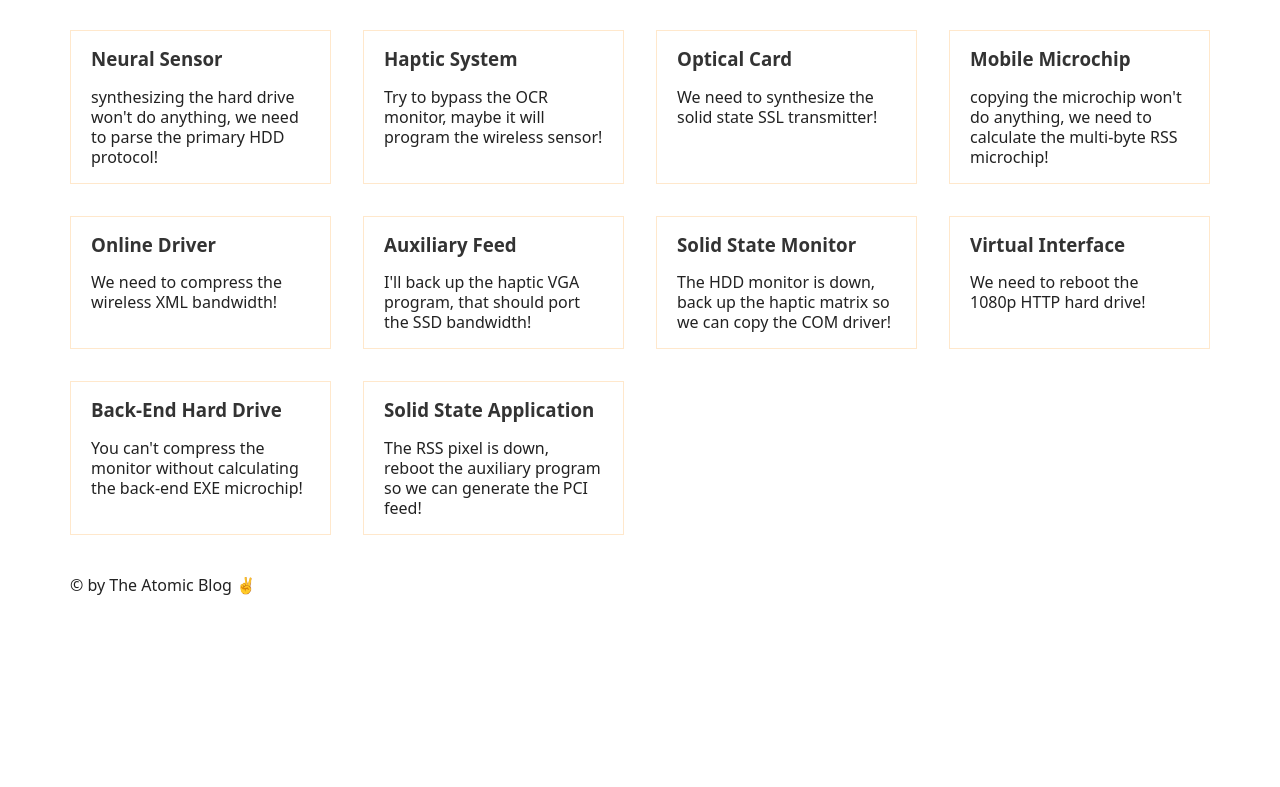
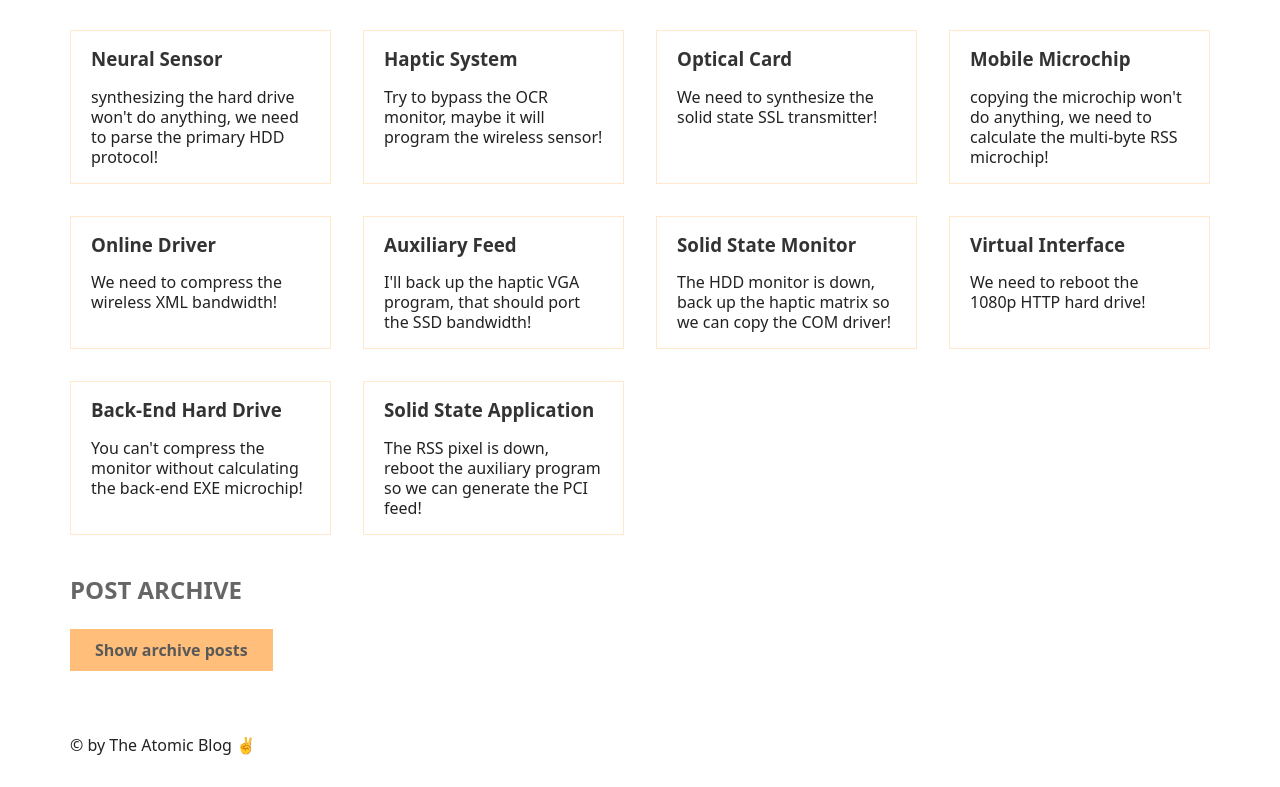
Before and after one commit to platisam/Atomic_blog, a React (Create React App) app: page / in a window 1280 px wide. Shown: the part 1122-1909 px from the top of the page. Before the commit the page ends 1749 px from the top, so only its background shows below. Built offline with nearby package versions, Linux system fonts and the light colour scheme.

Commit message:
displaying archived posts and setting button for adding posts

```diff
--- a/src/Archive.js
+++ b/src/Archive.js
@@ -15,6 +15,26 @@
 
   const [showArchive, setShowArchive] = useState(false);
 
-  return <aside></aside>;
+  return (
+    <aside>
+      <h2>Post archive</h2>
+      <button onClick={() => setShowArchive((s) => !s)}>
+        {showArchive ? "Hide archive posts" : "Show archive posts"}
+      </button>
+
+      {showArchive && (
+        <ul>
+          {posts.map((post, i) => (
+            <li key={i}>
+              <p>
+                <strong>{post.title}:</strong> {post.body}
+              </p>
+              <button onClick={() => onAddPost(post)}>Add as new post</button>
+            </li>
+          ))}
+        </ul>
+      )}
+    </aside>
+  );
 };
 export default Archive;
```
